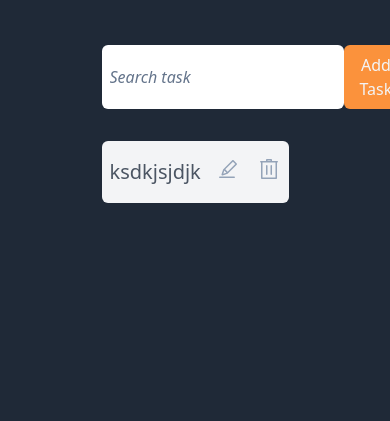
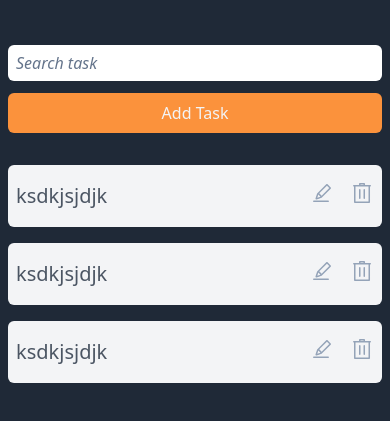
Before and after one commit to Amol-Shrivastava/tailwind_express, a website with bundled scripts: page client/pages/content/dashboard.html in a window 390 px wide. Shown: the part 51-472 px from the top of the page. Built offline with nearby package versions, Linux system fonts and the light colour scheme.

Commit message:
App made responsive

```diff
--- a/client/page_js/dashboard.js
+++ b/client/page_js/dashboard.js
@@ -93,6 +93,7 @@ list_box.addEventListener("click", (e) => {
   } else if (e.target.id == "delTaskBtn") {
     blurIn(navBar);
     blurIn(mainContent);
+    confirmationAction.innerHTML = "Delete";
     showForm(confirmationBox);
   } else {
     blurIn(navBar);
--- a/client/pages/content/dashboard.html
+++ b/client/pages/content/dashboard.html
@@ -23,25 +23,53 @@
     </section>
     </nav>
 
-    <content class="grid my-8 mx-2 grid-cols-4 relative">
+    <content class="block mx-auto md:grid my-8 md:mx-2 md:grid-cols-4 relative">
 
       <!-- Search box and listItems -->
-     <div class="flex flex-col col-start-2 col-end-4" id="mainContentContainer">
+     <div class="md:flex md:flex-col md:col-start-2 md:col-end-4" id="mainContentContainer">
 
         <!-- search box and add new task button -->
-        <div class="mb-8 flex justify-around" id="search_bar_cont">
-          <input type="text" id="search_bar" class="basis-5/6 px-2 py-2 rounded-md focus:outline-2 focus: outline-offset-4 text-gray-800 focus:outline-orange-600 placeholder:text-slate-500 italic focus:not-italic
+        <div class="mb-8 mx-2 flex flex-col md:flex-row md:justify-around" id="search_bar_cont">
+          <input type="text" id="search_bar" class="basis-5/6 px-2 py-1.5 md:py-0 rounded-md focus:outline-2 focus:outline-offset-4 text-gray-800 focus:outline-orange-600 placeholder:text-slate-500 italic focus:not-italic
           " placeholder="Search task" onsubmit="(function(event){
             console.log('Inside input event');
             console.log(event)
           })(e)"/>
-          <button class="px-4 py-2 bg-orange-400 text-gray-100 hover:text-orange-400 hover:bg-gray-100 focus:outline-1 focus:outline-gray-100 rounded-md" id="addTasksBtn">Add Task</button>
+          <button class="mt-3 px-4 py-2 bg-orange-400 text-gray-100 hover:text-orange-400 hover:bg-gray-100 focus:outline-1 focus:outline-gray-100 rounded-md" id="addTasksBtn">Add Task</button>
         </div>
 
         <!-- Task lists -->
         <div id="tasks_list">
-          <ul class="list-disc" id="list_box">
+          <ul class="list-disc mx-2" id="list_box">
             <li class="mb-4 flex  justify-between items-center bg-gray-100 rounded-md px-2 py-4">
+              <span id="taskTitle" class="text-gray-600  text-xl">ksdkjsjdjk</span>
+              <div id="btnsCont" class="">
+              <button id="edit_task_btn" class="mr-3">
+
+                <svg clip-rule="evenodd" class="w-6 h-6 fill-slate-400 hover:fill-slate-800 pointer-events-none" fill-rule="evenodd" stroke-linejoin="round" stroke-miterlimit="2" viewBox="0 0 24 24" xmlns="http://www.w3.org/2000/svg"><path d="m19 20.25c0-.402-.356-.75-.75-.75-2.561 0-11.939 0-14.5 0-.394 0-.75.348-.75.75s.356.75.75.75h14.5c.394 0 .75-.348.75-.75zm-7.403-3.398 9.124-9.125c.171-.171.279-.423.279-.684 0-.229-.083-.466-.28-.662l-3.115-3.104c-.185-.185-.429-.277-.672-.277s-.486.092-.672.277l-9.143 9.103c-.569 1.763-1.555 4.823-1.626 5.081-.02.075-.029.15-.029.224 0 .461.349.848.765.848.511 0 .991-.189 5.369-1.681zm-3.27-3.342 2.137 2.137-3.168 1.046zm.955-1.166 7.651-7.616 2.335 2.327-7.637 7.638z" fill-rule="nonzero"/></svg>
+
+              </button>
+              <button id="delTaskBtn">
+                <svg clip-rule="evenodd" fill-rule="evenodd" class="w-6 h-6 fill-slate-400 hover:fill-slate-800 pointer-events-none" stroke-linejoin="round" stroke-miterlimit="2" viewBox="0 0 24 24" xmlns="http://www.w3.org/2000/svg" id="del_task_btn"><path d="m4.015 5.494h-.253c-.413 0-.747-.335-.747-.747s.334-.747.747-.747h5.253v-1c0-.535.474-1 1-1h4c.526 0 1 .465 1 1v1h5.254c.412 0 .746.335.746.747s-.334.747-.746.747h-.254v15.435c0 .591-.448 1.071-1 1.071-2.873 0-11.127 0-14 0-.552 0-1-.48-1-1.071zm14.5 0h-13v15.006h13zm-4.25 2.506c-.414 0-.75.336-.75.75v8.5c0 .414.336.75.75.75s.75-.336.75-.75v-8.5c0-.414-.336-.75-.75-.75zm-4.5 0c-.414 0-.75.336-.75.75v8.5c0 .414.336.75.75.75s.75-.336.75-.75v-8.5c0-.414-.336-.75-.75-.75zm3.75-4v-.5h-3v.5z" fill-rule="nonzero"/></svg>
+              </button>
+            </div>
+            </li>
+
+            <li class="mb-4 flex justify-between items-center bg-gray-100 rounded-md px-2 py-4">
+              <span id="taskTitle" class="text-gray-600  text-xl">ksdkjsjdjk</span>
+              <div id="btnsCont" class="">
+              <button id="edit_task_btn" class="mr-3">
+
+                <svg clip-rule="evenodd" class="w-6 h-6 fill-slate-400 hover:fill-slate-800 pointer-events-none" fill-rule="evenodd" stroke-linejoin="round" stroke-miterlimit="2" viewBox="0 0 24 24" xmlns="http://www.w3.org/2000/svg"><path d="m19 20.25c0-.402-.356-.75-.75-.75-2.561 0-11.939 0-14.5 0-.394 0-.75.348-.75.75s.356.75.75.75h14.5c.394 0 .75-.348.75-.75zm-7.403-3.398 9.124-9.125c.171-.171.279-.423.279-.684 0-.229-.083-.466-.28-.662l-3.115-3.104c-.185-.185-.429-.277-.672-.277s-.486.092-.672.277l-9.143 9.103c-.569 1.763-1.555 4.823-1.626 5.081-.02.075-.029.15-.029.224 0 .461.349.848.765.848.511 0 .991-.189 5.369-1.681zm-3.27-3.342 2.137 2.137-3.168 1.046zm.955-1.166 7.651-7.616 2.335 2.327-7.637 7.638z" fill-rule="nonzero"/></svg>
+
+              </button>
+              <button id="delTaskBtn">
+                <svg clip-rule="evenodd" fill-rule="evenodd" class="w-6 h-6 fill-slate-400 hover:fill-slate-800 pointer-events-none" stroke-linejoin="round" stroke-miterlimit="2" viewBox="0 0 24 24" xmlns="http://www.w3.org/2000/svg" id="del_task_btn"><path d="m4.015 5.494h-.253c-.413 0-.747-.335-.747-.747s.334-.747.747-.747h5.253v-1c0-.535.474-1 1-1h4c.526 0 1 .465 1 1v1h5.254c.412 0 .746.335.746.747s-.334.747-.746.747h-.254v15.435c0 .591-.448 1.071-1 1.071-2.873 0-11.127 0-14 0-.552 0-1-.48-1-1.071zm14.5 0h-13v15.006h13zm-4.25 2.506c-.414 0-.75.336-.75.75v8.5c0 .414.336.75.75.75s.75-.336.75-.75v-8.5c0-.414-.336-.75-.75-.75zm-4.5 0c-.414 0-.75.336-.75.75v8.5c0 .414.336.75.75.75s.75-.336.75-.75v-8.5c0-.414-.336-.75-.75-.75zm3.75-4v-.5h-3v.5z" fill-rule="nonzero"/></svg>
+              </button>
+            </div>
+            </li>
+
+            <li class="mb-4 flex justify-between items-center bg-gray-100 rounded-md px-2 py-4">
               <span id="taskTitle" class="text-gray-600  text-xl">ksdkjsjdjk</span>
               <div id="btnsCont" class="">
               <button id="edit_task_btn" class="mr-3">
@@ -59,10 +87,9 @@
 
 
 
-    </div>
-
+      </div>
     <!-- New Task form -->
-    <div class="absolute h-auto w-[450px] bg-slate-100 shadow-md mt-6 rounded-md p-4 top-2/4 left-2/4 -translate-x-2/4 -translate-y-1/4 scale-y-0 ease-out transition origin-top" id="task_form">
+    <div class="absolute h-auto w-[350px]  md:w-[450px] bg-slate-100 shadow-md rounded-md p-4 top-[80px] md:top-1/3 left-2/4 -translate-x-2/4 -translate-y-1/4 scale-y-0 ease-out transition origin-top" id="task_form">
 
       <h1 class="text-2xl text-orange-600 font-semibold" id="formTitle"></h1>
       <div class="mt-3 grid grid-row-12 grid-cols-1 gap-1">
@@ -111,9 +138,9 @@
         </div>
 
       <!--Confirmation Box-->
-        <div id="confirmation_box" class="w-[450px] h-[150px] px-4 py-3 bg-gray-100 absolute z-20 text-gray-600 top-2/4 left-2/4 -translate-x-2/4 shadow-lg scale-y-0  ease-out transition origin-top">
+        <div id="confirmation_box" class=" w-full md:w-[450px] h-[150px] px-4 py-3 bg-gray-100 absolute z-20 text-gray-600 top-2/4 left-2/4 -translate-x-2/4 shadow-lg scale-y-0  ease-out transition origin-top">
         <p id="confirmation_box_title" class="text-base text-gray-600">
-          Are you sure you want to <span id="confirmation_action">Delete</span> ?
+          Are you sure you want to <span id="confirmation_action">Save</span> ?
         </p>
 
         <div id="confirmation_btns_box" class="flex justify-around my-4">
--- a/server/app.js
+++ b/server/app.js
@@ -36,7 +36,7 @@ app.use(
     resave: false,
     cookie: {
       httpOnly: true,
-      maxAge: 24 * 60 * 1000, //1day
+      maxAge: 24 * 60 * 60 * 1000, //1day
     },
     store: sessionDBStore,
   })
```
Also changed, not shown: client/styles.css.
